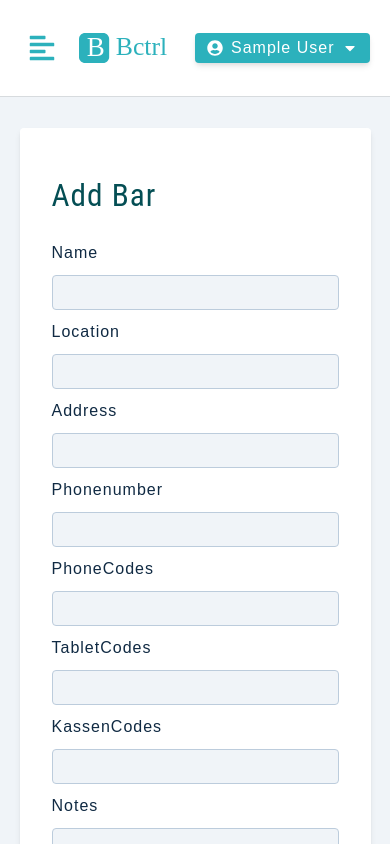
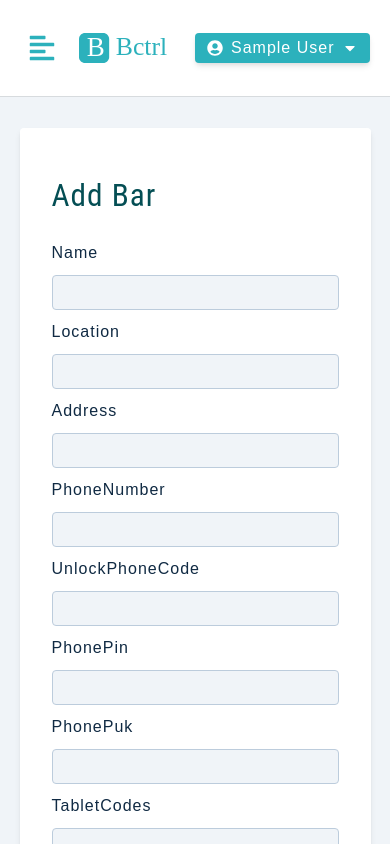
Before and after one commit to P-Pimentinha/BCM, a React (Create React App) app in the folder client/: page /addbar in a window 390 px wide. Shown: the top 844 px of the page. Built offline with nearby package versions, Linux system fonts and the light colour scheme; sample sign-in values are in the browser's storage.

Commit message:
refactor: adds phone pin, puk and unlock code

```diff
--- a/client/src/assets/wrappers/Job.js
+++ b/client/src/assets/wrappers/Job.js
@@ -1,4 +1,4 @@
-import styled from 'styled-components'
+import styled from 'styled-components';
 
 const Wrapper = styled.article`
   background: var(--white);
@@ -17,6 +17,18 @@ const Wrapper = styled.article`
       letter-spacing: 0;
     }
   }
+
+  .header-title {
+    padding: 1rem 1.5rem;
+
+    display: grid;
+    grid-template-columns: auto 1fr;
+    align-items: center;
+    h5 {
+      letter-spacing: 0;
+    }
+  }
+
   .main-icon {
     width: 60px;
     height: 60px;
@@ -34,6 +46,7 @@ const Wrapper = styled.article`
     h5 {
       margin-bottom: 0.25rem;
     }
+
     p {
       margin: 0;
       text-transform: capitalize;
@@ -60,7 +73,8 @@ const Wrapper = styled.article`
     display: grid;
     grid-template-columns: 1fr;
     row-gap: 0.5rem;
-    @media (min-width: 576px) {
+    border-bottom: 1px solid var(--grey-100);
+    /* @media (min-width: 576px) {
       grid-template-columns: 1fr 1fr;
     }
     @media (min-width: 992px) {
@@ -68,9 +82,12 @@ const Wrapper = styled.article`
     }
     @media (min-width: 1120px) {
       grid-template-columns: 1fr 1fr;
-    }
+    } */
   }
 
+  h5 {
+    margin: 0;
+  }
   .status {
     border-radius: var(--borderRadius);
     text-transform: capitalize;
@@ -93,6 +110,7 @@ const Wrapper = styled.article`
     background: var(--green-light);
     margin-right: 0.5rem;
   }
+
   .delete-btn {
     color: var(--red-dark);
     background: var(--red-light);
@@ -100,6 +118,6 @@ const Wrapper = styled.article`
   &:hover .actions {
     visibility: visible;
   }
-`
+`;
 
-export default Wrapper
+export default Wrapper;
--- a/client/src/assets/wrappers/JobInfo.js
+++ b/client/src/assets/wrappers/JobInfo.js
@@ -1,4 +1,4 @@
-import styled from 'styled-components'
+import styled from 'styled-components';
 
 const Wrapper = styled.div`
   margin-top: 0.5rem;
@@ -15,8 +15,9 @@ const Wrapper = styled.div`
     }
   }
   .text {
+    font-size: 500px
     text-transform: capitalize;
     letter-spacing: var(--letterSpacing);
   }
-`
-export default Wrapper
+`;
+export default Wrapper;
--- a/client/src/components/Bar.js
+++ b/client/src/components/Bar.js
@@ -14,10 +14,12 @@ const Bar = ({
   name,
   location,
   address,
-  phonenumber,
+  phoneNumber,
   notes,
-  phoneCodes,
+  unlockPhoneCode,
   tabletCodes,
+  phonePin,
+  phonePuk,
   kassenCodes,
 }) => {
   const { setEditBar, deleteBar } = useAppContext();
@@ -28,18 +30,24 @@ const Bar = ({
         <div className='info'>
           <h5>{name}</h5>
           <p>{address}</p>
-          <p>{phonenumber}</p>
+          <p>{phoneNumber}</p>
         </div>
       </header>
+
       <div className='content'>
         <div className='content-center'>
-          <BarInfo icon={<FaLocationArrow />} text={location} />
+          <h5>phone</h5>
+          {unlockPhoneCode && (
+            <BarInfo icon={<AiOutlinePhone />} text={unlockPhoneCode} />
+          )}
+          {phonePin && <BarInfo icon={<FaLocationArrow />} text={phonePin} />}
 
-          <BarInfo icon={<AiOutlinePhone />} text={phoneCodes} />
-          <BarInfo icon={<AiOutlineTablet />} text={tabletCodes} />
-          <BarInfo icon={<FaCashRegister />} text={kassenCodes} />
-          <BarInfo icon={<GrNotes />} text={notes} />
+          {phonePuk && <BarInfo icon={<AiOutlineTablet />} text={phonePuk} />}
+          {kassenCodes && (
+            <BarInfo icon={<FaCashRegister />} text={kassenCodes} />
+          )}
         </div>
+
         <footer>
           <div className='action'>
             <Link
--- a/client/src/components/BarInfo.js
+++ b/client/src/components/BarInfo.js
@@ -4,10 +4,8 @@ import Wrapper from '../assets/wrappers/JobInfo';
 const BarInfo = ({ icon, text }) => {
   return (
     <Wrapper>
-      <Wrapper>
-        <span className='icon'>{icon}</span>
-        <span className='text'>{text}</span>
-      </Wrapper>
+      <span className='icon'>{icon}</span>
+      <span className='text'>{text}</span>
     </Wrapper>
   );
 };
--- a/client/src/context/appContext.js
+++ b/client/src/context/appContext.js
@@ -51,11 +51,15 @@ const initialState = {
   name: '',
   location: '',
   address: '',
-  phonenumber: '',
   notes: '',
   phoneCodes: '',
   barCodes: '',
   kassenCodes: '',
+
+  phoneNumber: '',
+  unlockPhoneCode: '',
+  phonePin: '',
+  phonePuk: '',
 
   bars: [],
   totalBars: 0,
@@ -209,22 +213,26 @@ const AppProvider = ({ children }) => {
         name,
         location,
         address,
-        phonenumber,
         notes,
-        phoneCodes,
         tabletCodes,
         kassenCodes,
+        phoneNumber,
+        unlockPhoneCode,
+        phonePin,
+        phonePuk,
       } = state;
 
       await authFetch.post('/bars', {
         name,
         location,
         address,
-        phonenumber,
         notes,
-        phoneCodes,
         tabletCodes,
         kassenCodes,
+        phoneNumber,
+        unlockPhoneCode,
+        phonePin,
+        phonePuk,
       });
       dispatch({
         type: CREATE_BAR_SUCCESS,
@@ -274,22 +282,26 @@ const AppProvider = ({ children }) => {
         name,
         location,
         address,
-        phonenumber,
         notes,
-        phoneCodes,
-        barCodes,
+        tabletCodes,
         kassenCodes,
+        phoneNumber,
+        unlockPhoneCode,
+        phonePin,
+        phonePuk,
       } = state;
 
       await authFetch.patch(`/bars/${state.editBarId}`, {
         name,
         location,
         address,
-        phonenumber,
         notes,
-        phoneCodes,
-        barCodes,
+        tabletCodes,
         kassenCodes,
+        phoneNumber,
+        unlockPhoneCode,
+        phonePin,
+        phonePuk,
       });
 
       dispatch({ type: EDIT_BAR_SUCCESS });
--- a/client/src/context/reducer.js
+++ b/client/src/context/reducer.js
@@ -167,11 +167,14 @@ const reducer = (state, action) => {
       name: '',
       location: '',
       address: '',
-      phonenumber: '',
       notes: '',
       phoneCodes: '',
-      tabletCodes: '',
+      barCodes: '',
       kassenCodes: '',
+      phoneNumber: '',
+      unlockPhoneCode: '',
+      phonePin: '',
+      phonePuk: '',
     };
 
     return { ...state, ...initialState };
@@ -219,11 +222,13 @@ const reducer = (state, action) => {
       name,
       location,
       address,
-      phonenumber,
       notes,
-      phoneCodes,
-      barCodes,
+      tabletCodes,
       kassenCodes,
+      phoneNumber,
+      unlockPhoneCode,
+      phonePin,
+      phonePuk,
     } = bar;
 
     return {
@@ -233,11 +238,13 @@ const reducer = (state, action) => {
       name,
       location,
       address,
-      phonenumber,
       notes,
-      phoneCodes,
-      barCodes,
+      tabletCodes,
       kassenCodes,
+      phoneNumber,
+      unlockPhoneCode,
+      phonePin,
+      phonePuk,
     };
   }
 
--- a/client/src/pages/dashboard/AddBar.js
+++ b/client/src/pages/dashboard/AddBar.js
@@ -13,9 +13,11 @@ const AddBar = () => {
     name,
     location,
     address,
-    phonenumber,
+    phoneNumber,
+    unlockPhoneCode,
+    phonePin,
+    phonePuk,
     notes,
-    phoneCodes,
     tabletCodes,
     kassenCodes,
     handleChange,
@@ -75,15 +77,29 @@ const AddBar = () => {
           />
           <FormRow
             type='text'
-            name='phonenumber'
-            value={phonenumber}
+            name='phoneNumber'
+            value={phoneNumber}
             handleChange={handleJobInput}
           />
 
           <FormRow
             type='text'
-            name='phoneCodes'
-            value={phoneCodes}
+            name='unlockPhoneCode'
+            value={unlockPhoneCode}
+            handleChange={handleJobInput}
+          />
+
+          <FormRow
+            type='text'
+            name='phonePin'
+            value={phonePin}
+            handleChange={handleJobInput}
+          />
+
+          <FormRow
+            type='text'
+            name='phonePuk'
+            value={phonePuk}
             handleChange={handleJobInput}
           />
 
--- a/client/src/pages/dashboard/SharedLayout.js
+++ b/client/src/pages/dashboard/SharedLayout.js
@@ -1,5 +1,5 @@
 import React from 'react';
-import { Outlet, Link } from 'react-router-dom';
+import { Outlet } from 'react-router-dom';
 import Wrapper from '../../assets/wrappers/SharedLayout';
 import { BigSidebar, SmallSidebar, Navbar } from '../../components';
 
```
Also changed, not shown: 1 other file (tests, documents, lock files or other folders).
